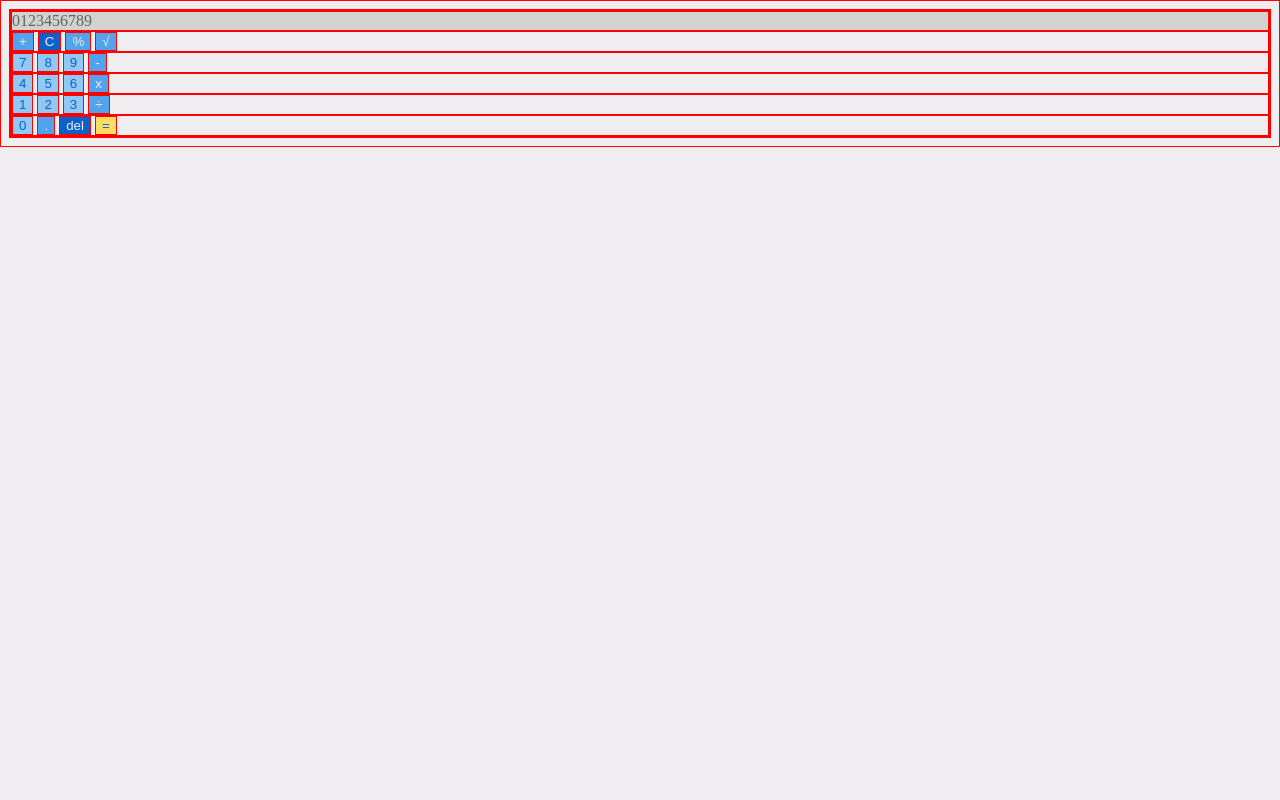
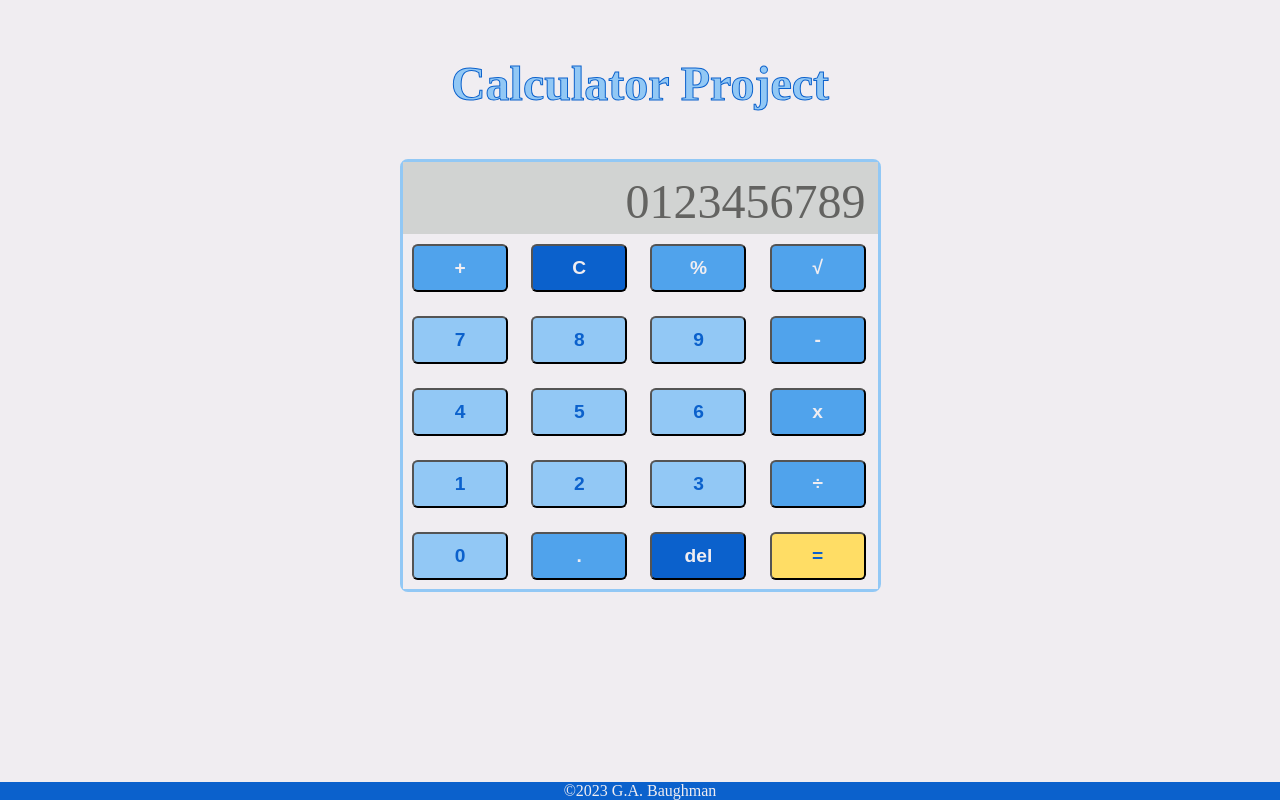
Before and after one commit to gman1647/calculator, a plain HTML site: page index.html in a window 1280 px wide. Drawn offline with Linux system fonts and the light colour scheme.

Commit message:
Add CSS styles for light mode calculator

```diff
--- a/index.html
+++ b/index.html
@@ -8,6 +8,7 @@
         <link rel="stylesheet" href="styles.css">
     </head>
 <body>
+    <h1>Calculator Project</h1>
     <div class="calculator">
         <div class="display">0123456789</div>
         <div class="row1">
@@ -40,7 +41,9 @@
             <button class="clear">del</button>
             <button class="enter">=</button>
         </div>
+
     </div>
+    <footer>©2023 G.A. Baughman</footer>
     <script src="scripts.js"></script>
 </body>
 </html>
--- a/styles.css
+++ b/styles.css
@@ -7,16 +7,35 @@
 
 * {
     background-color: #f0edf1;
-    border: 1px solid red;
+
+}
+
+h1 {
+    margin: auto;
+    color: var(--clear-button-color);
+    text-align: center;
+    padding: 1em 0;
+    font-size: 3em;
+    -webkit-text-fill-color: var(--number-button-color);
+    -webkit-text-stroke: 1px var(--clear-button-color);
 }
 .calculator {
-    display: flex;
-    flex-direction: column;
+    display: grid;
+    max-width: 475px;
+    min-width: 475px;
+    grid-template-rows: [row1] 4.5em [row2] 4.5em [row3] 4.5em [row4] 4.5em [row5] 4.5em;
+    border: 3px solid var(--number-button-color);
+    border-radius: .5em;
+    margin:auto;
 }
 
 .display {
     background-color: #d1d3d2;
     color: #636361;
+    font-size: 3em;
+    text-align: end;
+    padding-top: .255em;
+    padding-right: .25em;
 }
 
 .number {
@@ -38,3 +57,22 @@
     background-color: var(--clear-button-color);
     color:#f0edf1;
 }
+
+button {
+    height: 2.5em;
+    width: 05em;
+    margin: .5em;
+    font-size: 1.2em;
+    font-weight: 700;
+    border-radius: .3em;
+}
+
+footer {
+    position: fixed;
+    left: 0;
+    bottom: 0;
+    width: 100%;
+    background-color: var(--clear-button-color);
+    color:#f0edf1;
+    text-align: center;
+}
```
